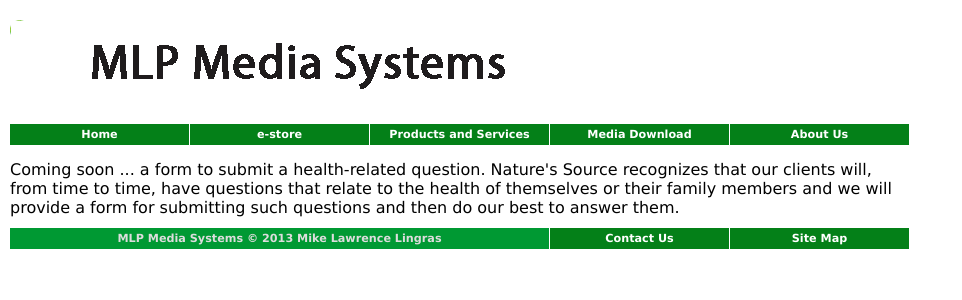
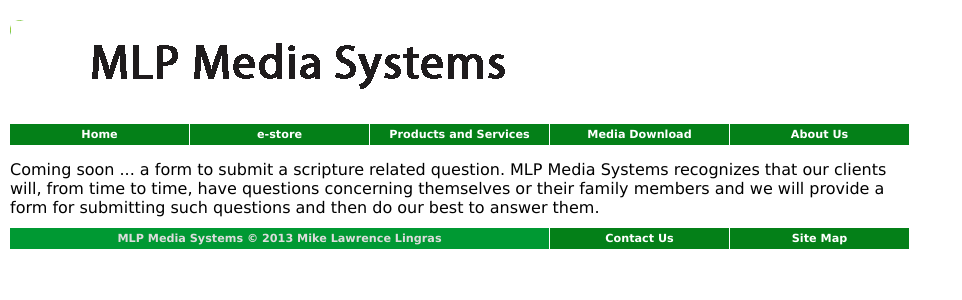
Before and after one commit to mdlawrenceusa/ET-710FinalProject, a PHP site: page /expert.php?nodisplay=1 in a window 1280 px wide. Shown: the top 300 px of the page, without its empty margins (0-962 px from the left). Run offline with PHP 8.4, Linux system fonts and the light colour scheme; the visitor is signed in with stand-in values (Sample User, id 1).

Commit message:
Repurpose 3

```diff
--- a/employment.php
+++ b/employment.php
@@ -22,7 +22,7 @@
           <p>Coming soon ... information on employment opportunities with
           our company. As we grow and expand, and open new locations, we
           will continually be looking for new empoyees who are interested
-          in a healthy lifestyle for themselves and helping to provide the
+          in a technology empowered lifestyle for themselves and helping to provide the
           same for others. If you are such a person, you may wish to submit
           your resume to us.</p>
         </div>
--- a/estore.php
+++ b/estore.php
@@ -19,9 +19,9 @@
       ?>
       <div id="content">
         <div id="textOnly">
-          <p><strong>Thank you for visiting our e-store for all your health
+          <p><strong>Thank you for visiting our e-store for all your information
           needs.</strong><br />We carry a large collection of products for a
-          naturally healthy lifestyle.<br />For your shopping and browsing
+          personally rewarding and legacy producing lifestyle.<br />For your shopping and browsing
           convenience, please choose one of the following links:</p>
           <ul class="estore">
             <li>Want to see what we have to offer?<br />
--- a/expert.php
+++ b/expert.php
@@ -19,9 +19,9 @@
       ?>
       <div id="content">
         <div id="textOnly">
-          <p>Coming soon ... a form to submit a health-related question.
-          Nature's Source recognizes that our clients will, from time to
-          time, have questions that relate to the health of themselves or
+          <p>Coming soon ... a form to submit a scripture related question.
+          MLP Media Systems recognizes that our clients will, from time to
+          time, have questions concerning themselves or
           their family members and we will provide a form for submitting
           such questions and then do our best to answer them.</p>
         </div>
--- a/featured.php
+++ b/featured.php
@@ -18,7 +18,7 @@
       ?>
       <div id="content">
         <div id="textOnly">
-          <p>Coming soon ... a list of our featured products. We will
+          <p>Coming soon ... a list of our featured media products. We will
           frequently have products on special, and will be introducing
           new products regularly, so keep watching this space for details.</p>
         </div>
```
